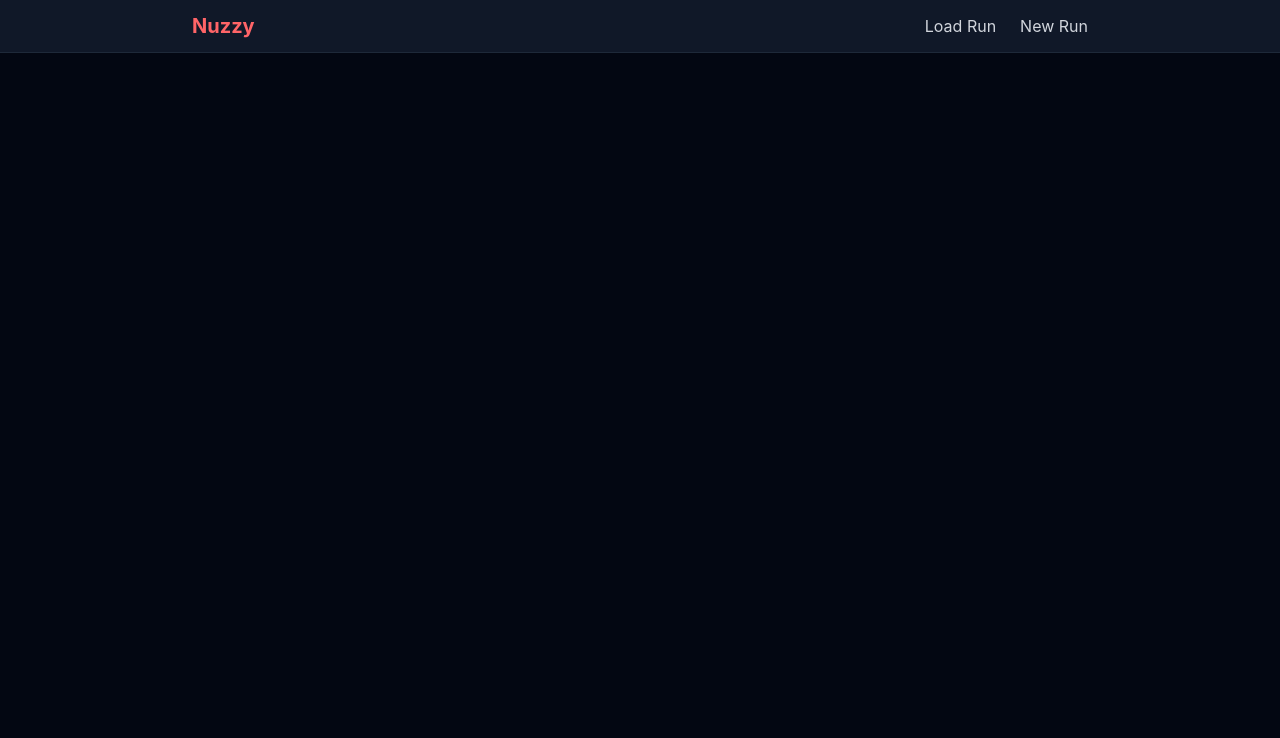
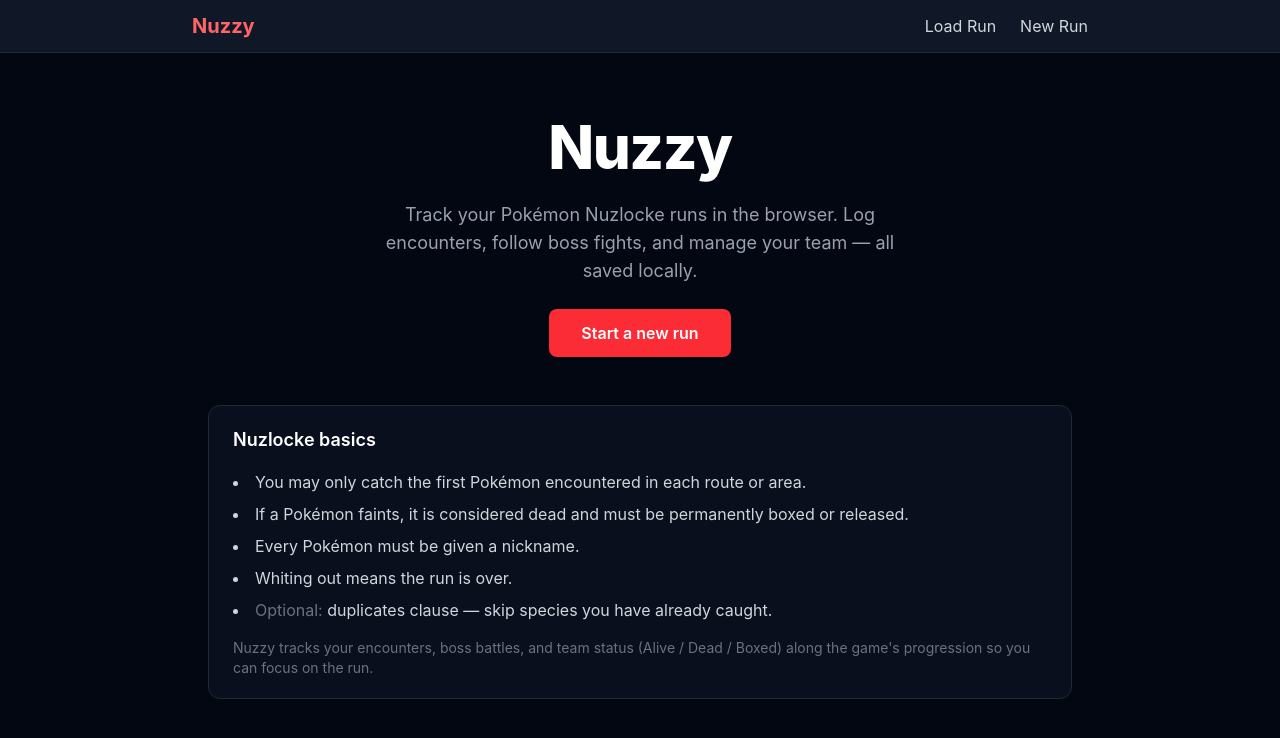
Before and after one commit to RileighLuvsCatz/Nuzzy, a React (Vite) app: page / in a window 1280 px wide. Shown: the top 738 px of the page. Built offline with nearby package versions, Linux system fonts and the light colour scheme.

Commit message:
feat: implement landing page with run management

```diff
--- a/src/pages/Landing.tsx
+++ b/src/pages/Landing.tsx
@@ -1,3 +1,66 @@
+import { Link } from "react-router-dom";
+import { listRuns, loadActiveRun } from "../run/storage";
+
 export default function Landing() {
-  return null // TODO: Implement landing page
+  const activeRun = loadActiveRun();
+  const hasRuns = listRuns().length > 0;
+
+  return (
+    <div className="space-y-12 py-8">
+      <section className="text-center space-y-6">
+        <h1 className="text-5xl font-extrabold tracking-tight text-white sm:text-6xl">
+          Nuzzy
+        </h1>
+        <p className="text-lg text-gray-400 max-w-lg mx-auto">
+          Track your Pokémon Nuzlocke runs in the browser. Log encounters,
+          follow boss fights, and manage your team — all saved locally.
+        </p>
+
+        <div className="flex flex-col items-center gap-3 sm:flex-row sm:justify-center">
+          <Link
+            to="/new-run"
+            className="w-full sm:w-auto px-8 py-3 bg-red-500 hover:bg-red-400 text-white font-semibold rounded-lg transition-colors text-center"
+          >
+            Start a new run
+          </Link>
+
+          {activeRun && (
+            <Link
+              to="/tracker"
+              className="w-full sm:w-auto px-8 py-3 border border-gray-700 hover:border-gray-500 text-gray-300 hover:text-white font-semibold rounded-lg transition-colors text-center"
+            >
+              Continue {activeRun.name}
+            </Link>
+          )}
+        </div>
+
+        {!activeRun && hasRuns && (
+          <p className="text-sm text-gray-500">
+            You have saved runs — use{" "}
+            <span className="text-gray-300 font-medium">Load Run</span> in the
+            navbar to pick one up.
+          </p>
+        )}
+      </section>
+
+      <section className="border border-gray-800 rounded-xl bg-gray-900/50 px-6 py-5 space-y-4">
+        <h2 className="text-lg font-semibold text-white">Nuzlocke basics</h2>
+        <ul className="space-y-2 text-gray-300 list-disc list-inside">
+          <li>You may only catch the first Pokémon encountered in each route or area.</li>
+          <li>If a Pokémon faints, it is considered dead and must be permanently boxed or released.</li>
+          <li>Every Pokémon must be given a nickname.</li>
+          <li>Whiting out means the run is over.</li>
+          <li>
+            <span className="text-gray-500">Optional:</span> duplicates clause
+            — skip species you have already caught.
+          </li>
+        </ul>
+        <p className="text-sm text-gray-500">
+          Nuzzy tracks your encounters, boss battles, and team status (Alive /
+          Dead / Boxed) along the game's progression so you can focus on the
+          run.
+        </p>
+      </section>
+    </div>
+  );
 }
```
